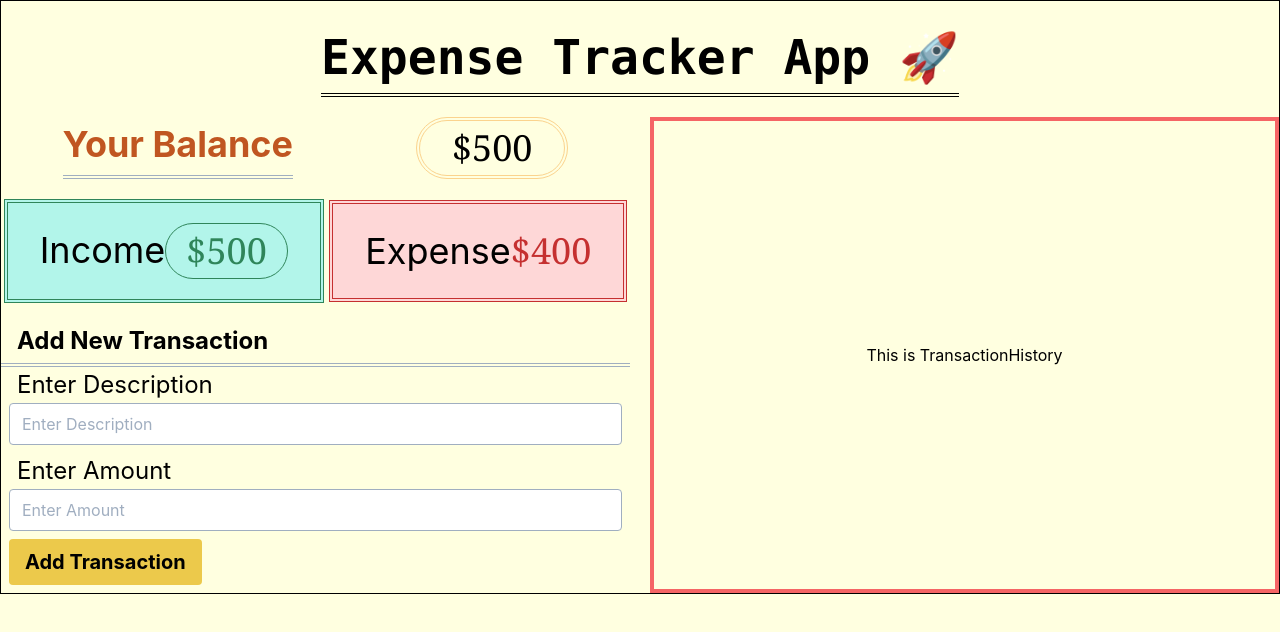
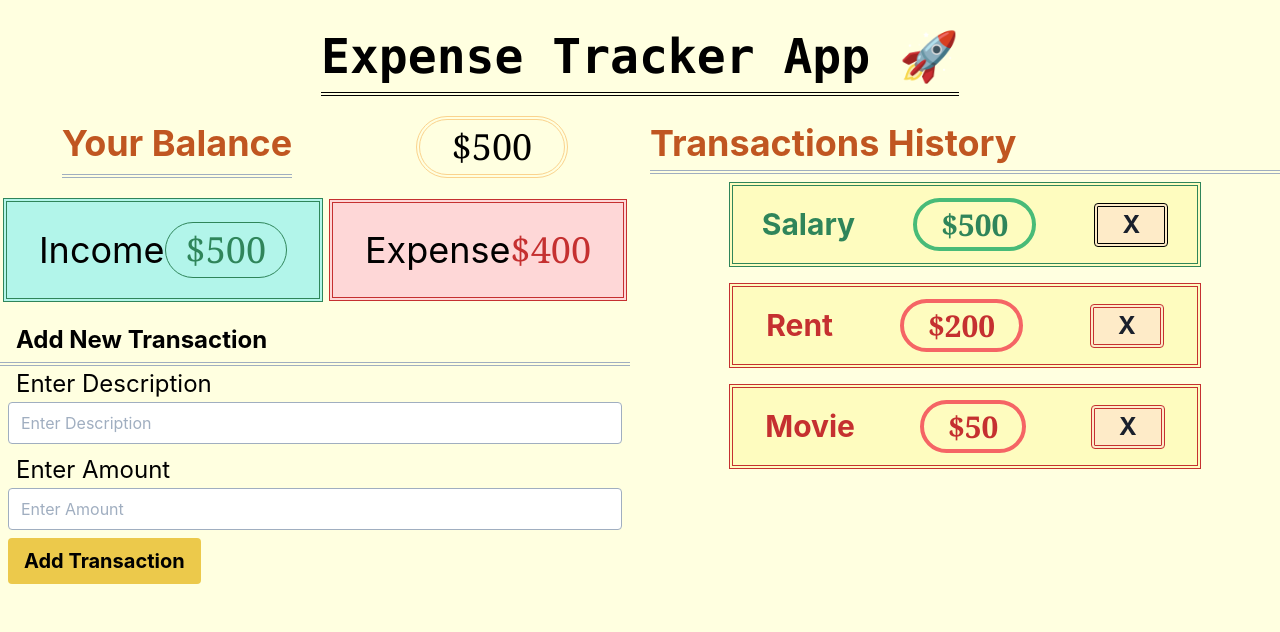
Before and after one commit to muhammadsalif/Expense-Tracker-DApp, a React (Create React App) app: page / in a window 1280 px wide. Shown: the top 632 px of the page. Built offline with nearby package versions, Linux system fonts and the light colour scheme.

Commit message:
Add Transaction component hardcoded done.

```diff
--- a/src/App.js
+++ b/src/App.js
@@ -1,4 +1,5 @@
 import React, { useContext } from "react";
+
 import "./App.css";
 import {GlobalContextProvider} from "./context/GlobalContext"
 // Importing components
@@ -9,9 +10,11 @@ import TransactionHistory from './components/TransactionHistory';
 import AddTransaction from './components/AddTransaction';
 
 function App() {
+
   return (
+
     <GlobalContextProvider>
-      <div className="container grid lg:grid-cols-2 gap-5 mx-auto border border-black">
+      <div className="container grid lg:grid-cols-2 gap-5 mx-auto">
 
         <div className="col-span-2 border-black border-double border-b-4 mx-auto mt-5">
          <Title></Title>
@@ -23,7 +26,7 @@ function App() {
             <AddTransaction></AddTransaction>
         </div>
 
-        <div className="col-span-2 lg:col-span-1 border-red-500 border-4 flex justify-center items-center flex-col">
+        <div className="col-span-2 lg:col-span-1">
 
             <TransactionHistory></TransactionHistory>
         </div>
--- a/src/components/IncomeExpense.jsx
+++ b/src/components/IncomeExpense.jsx
@@ -4,13 +4,13 @@ export default function IncomeExpense() {
   return (
     <div className="flex justify-around items-center w-full flex-col lg:flex-row py-5">
       {/*Income div  */}
-      <div className="flex flex-row px-8 bg-teal-200 py-5 lg:mb-0 border-double border-4 border-green-700 my-2 lg:my-0">
+      <div className="flex items-center justify-between px-8 bg-teal-200 py-5 lg:mb-0 border-double border-4 border-green-700 my-2 lg:my-0">
         <h1 className="text-4xl">Income</h1>
         <p className="text-green-700 text-4xl font-serif rounded-full px-5 border border-current">
           $500
         </p>
       </div>
-      {/*Income div  */}
+      {/*Expense div  */}
       <div className="flex flex-row px-8 bg-red-200 py-5 border-double border-4 border-red-700">
         <h1 className="text-4xl">Expense</h1>
         <p className="text-red-700 text-4xl font-serif">$400</p>
--- a/src/components/TransactionHistory.jsx
+++ b/src/components/TransactionHistory.jsx
@@ -1,9 +1,41 @@
-import React from 'react'
+import React from "react";
 
 export default function TransactionHistory() {
-    return (
-        <div>
-            This is TransactionHistory
-        </div>
-    )
+  return (
+    <>
+      <h1 className="border-b-4 font-bold text-orange-700 border-double border-gray-500 text-4xl">
+        Transactions History
+      </h1>
+      <ul className="flex justify-between items-center flex-col">
+        <li className="flex items-center justify-around w-3/4 mx-auto bg-yellow-200 py-3 border-double border-4 border-green-700 my-2">
+          <h1 className="text-3xl text-green-700 font-bold">Salary</h1>
+          <p className="text-3xl font-serif text-green-700 font-bold border-green-500 border-4 rounded-full px-6">
+            $500
+          </p>
+          <button className="border-black border-double border-4 px-6 text-2xl bg-orange-200 hover:bg-orange-400 text-gray-900 font-bold rounded">
+            X
+          </button>
+        </li>
+        <li className="flex items-center justify-around w-3/4 mx-auto bg-yellow-200 py-3 border-double border-4 border-red-700 my-2">
+          <h1 className="text-3xl text-red-700 font-bold">Rent</h1>
+          <p className="text-3xl font-serif text-red-700 font-bold border-red-500 border-4 rounded-full px-6">
+            $200
+          </p>
+          <button className="border-red-700 border-double border-4 px-6 text-2xl bg-orange-200 hover:bg-red-100 text-gray-900 font-bold rounded">
+            X
+          </button>
+        </li>
+
+        <li className="flex items-center justify-around w-3/4 mx-auto bg-yellow-200 py-3 border-double border-4 border-red-700 my-2">
+          <h1 className="text-3xl text-red-700 font-bold">Movie</h1>
+          <p className="text-3xl font-serif text-red-700 font-bold border-red-500 border-4 rounded-full px-6">
+            $50
+          </p>
+          <button className="border-red-700 border-double border-4 px-6 text-2xl bg-orange-200 hover:bg-red-100 text-gray-900 font-bold rounded">
+            X
+          </button>
+        </li>
+      </ul>
+    </>
+  );
 }
```
